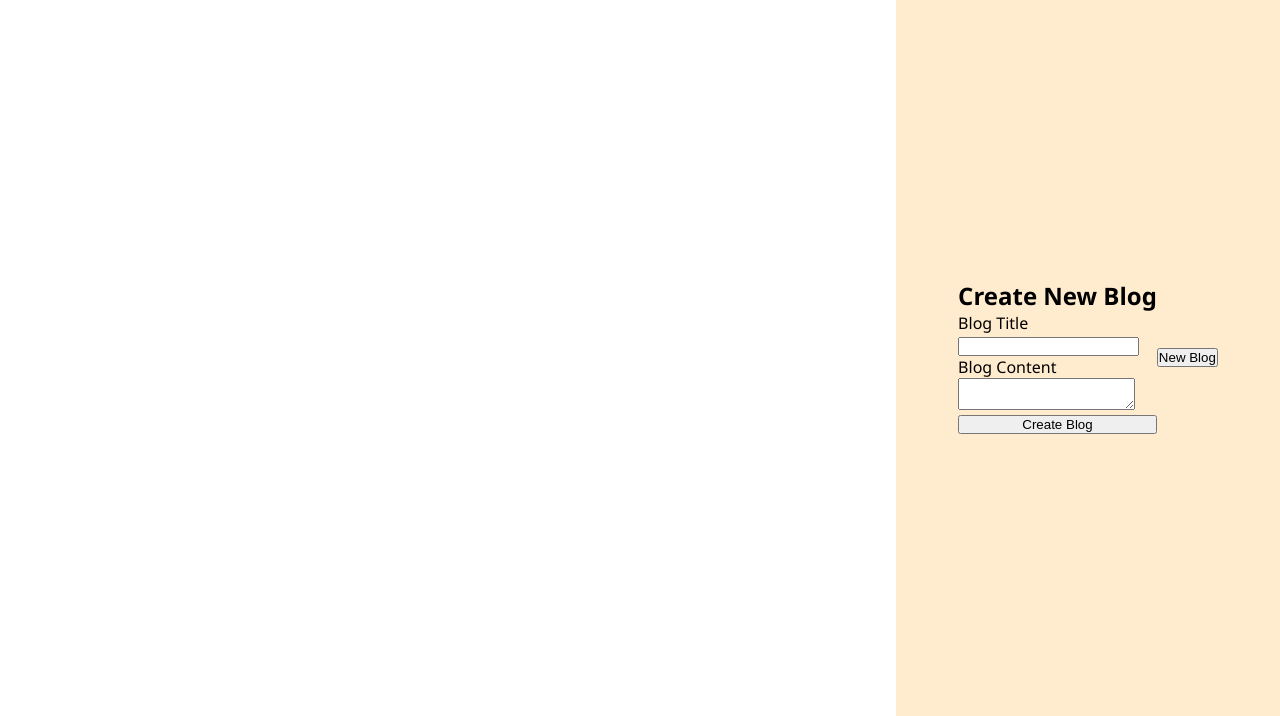
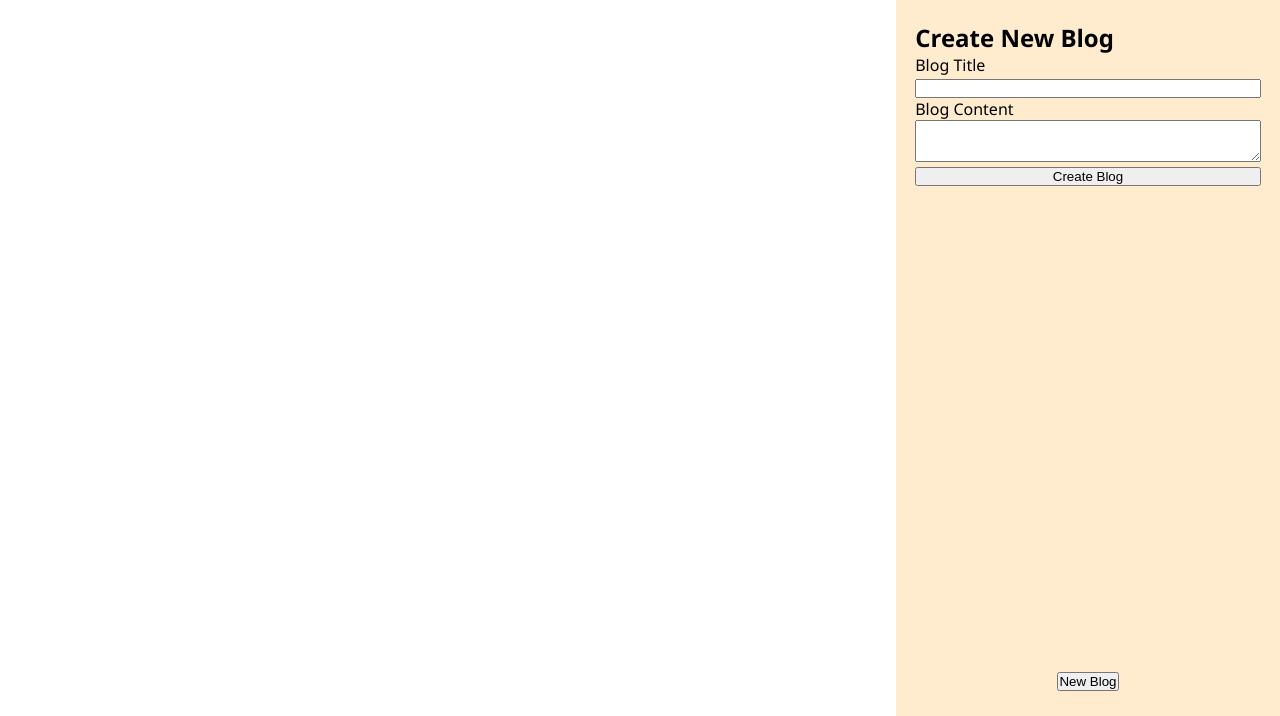
Before and after one commit to CGSindac/Untitled-Finance-Tracker, a plain HTML site: page frontend/index.html in a window 1280 px wide. Shown: the part 84-800 px from the top of the page. Drawn offline with Linux system fonts and the light colour scheme; no server answers.

Commit message:
Style updates

```diff
--- a/frontend/style.css
+++ b/frontend/style.css
@@ -47,6 +47,8 @@ main{
     overflow-y: scroll;
     scrollbar-width: thin;
     padding-top: 20px;
+    padding-bottom: 20px;
+    height: 100%;
 
     display: flex;
     gap: 20px;
@@ -84,9 +86,28 @@ main{
     display: flex;
     justify-content: center;
     align-items: center;
+    flex-direction: column;
 }
 
 .form-container form {
     display: flex;
     flex-direction: column;
+
+    width: 90%;
+    height: 90%;
 }
+
+.form-item{
+
+    input[type="text"]{
+        width: 100%;
+    }
+
+    textarea{
+        width: 100%;
+        max-height: 500px;
+        resize: vertical;
+        padding: 5px;
+    }
+
+}
```
